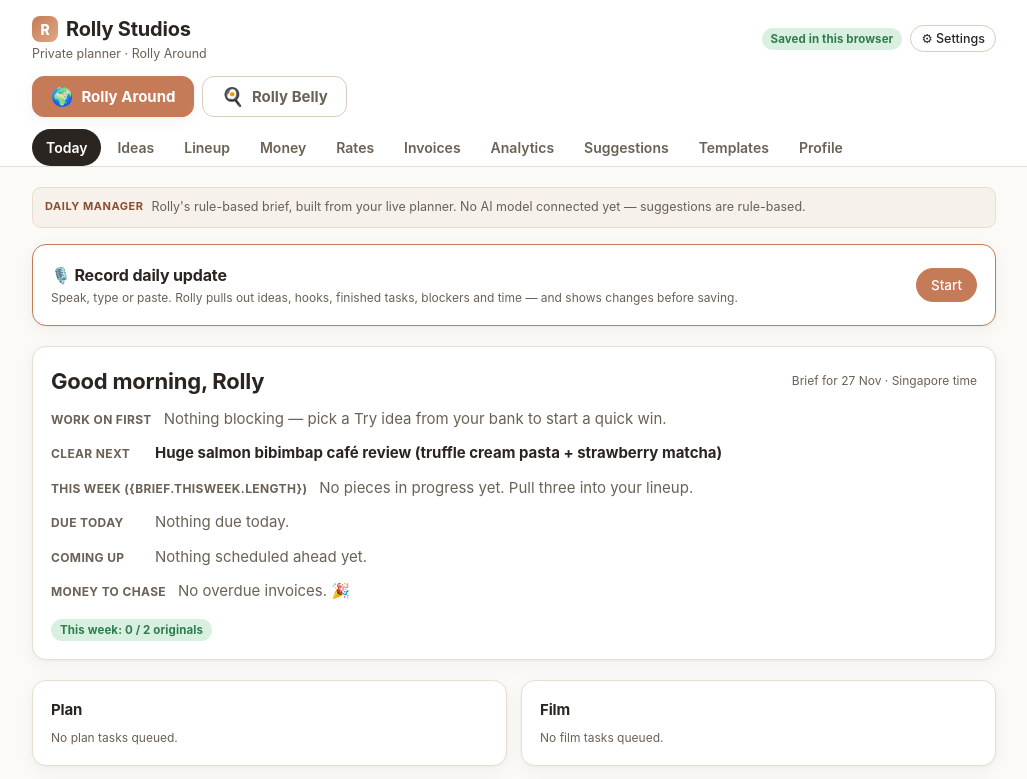
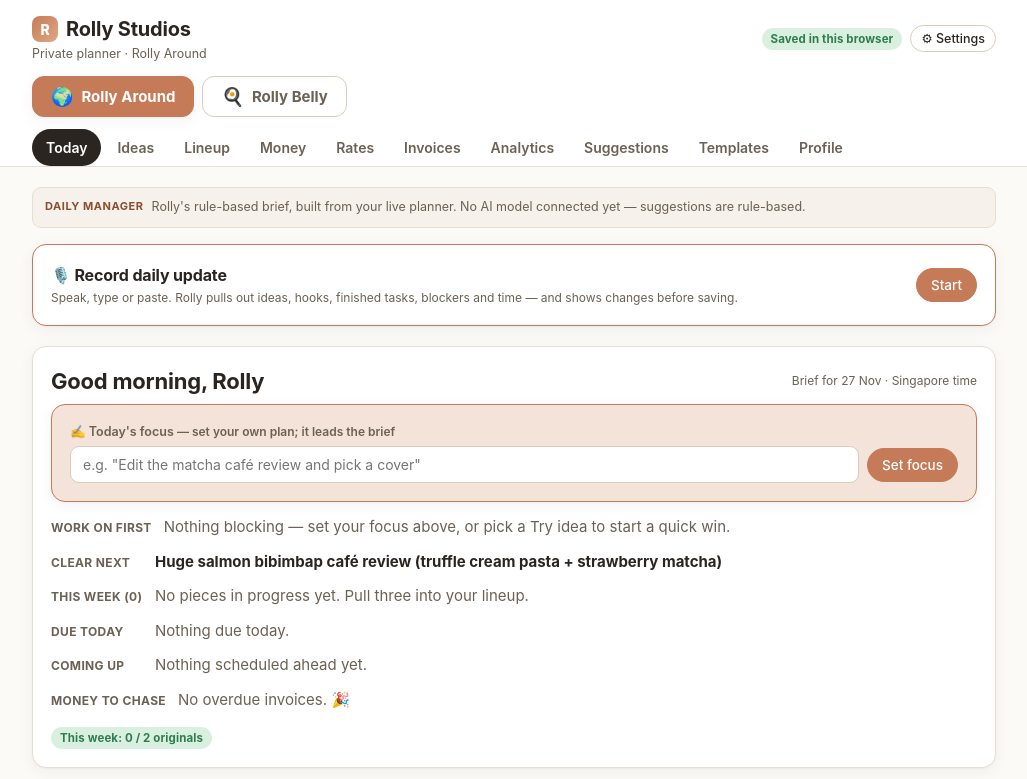
Before and after one commit to shannybeanss/Rollyaround, a React (Vite) app: page / in a window 1280 px wide. Shown: the top 779 px of the page, without its empty margins (126-1153 px from the left). Built offline with nearby package versions, Linux system fonts and the light colour scheme.

Commit message:
Add Today's focus: set your own plan that leads the brief; suggestion demoted to backup; daily-update detects plan phrases

```diff
--- a/src/lib/brief.ts
+++ b/src/lib/brief.ts
@@ -7,7 +7,9 @@ import { isOverdue, daysLate, invoiceTotal, money, realInvoices, todaySGT, weekl
 
 export interface Brief {
   greeting: string;
+  myPlan: { text: string; ideaId?: string } | null;   // your own stated focus
   firstThing: { text: string; reason: string; ideaId?: string } | null;
+  firstThingIsSuggestion: boolean;  // true = app guessed; false = your plan
   clearNext: { text: string; ideaId?: string } | null;
   thisWeek: { idea: Idea; lastStop: string }[];
   dueToday: string[];
@@ -32,6 +34,11 @@ export function buildBrief(data: AppData): Brief {
   const inProgress = data.ideas.filter(
     (i) => !i.isDemo && ["Script", "Edit", "Ready", "Scheduled"].includes(i.stage)
   );
+
+  // Your own plan, if you set one for today — this leads the brief.
+  const myPlan = (data.todayPlan && data.todayPlan.date === today && data.todayPlan.text.trim())
+    ? { text: data.todayPlan.text.trim(), ideaId: data.todayPlan.ideaId }
+    : null;
 
   // First thing: prefer a Ready piece missing a cover/next waiting item,
   // else the nearest-to-done in-progress piece.
@@ -102,7 +109,9 @@ export function buildBrief(data: AppData): Brief {
 
   return {
     greeting,
+    myPlan,
     firstThing,
+    firstThingIsSuggestion: !myPlan,  // if you set a plan, the "first thing" is just a backup suggestion
     clearNext,
     thisWeek,
     dueToday,
--- a/src/lib/extract.ts
+++ b/src/lib/extract.ts
@@ -39,6 +39,22 @@ export function extractChanges(transcript: string, data: AppData): ProposedChang
   const text = transcript.trim();
   if (!text) return out;
   const lower = text.toLowerCase();
+
+  // Your plan for today: "today I'll / I'm going to / I plan to / I want to [do X]"
+  const planMatch = text.match(/\b(?:today i(?:'| a)m going to|today i(?:'ll| will)|i(?:'| a)m going to|i plan to|my plan is to|i want to)\s+(.{4,90})/i);
+  if (planMatch) {
+    const planText = planMatch[1].replace(/[.;].*$/, "").trim();
+    const matchesForPlan = matchIdea(planText, data.ideas);
+    out.push({
+      id: uid(), kind: "schedule", confidence: "clear",
+      ideaId: matchesForPlan[0]?.id,
+      label: `Set today's focus: "${planText}"`,
+      detail: "This becomes the top line of your brief.",
+      apply: (d) => {
+        d.todayPlan = { date: new Date().toISOString().slice(0, 10), text: planText, ideaId: matchesForPlan[0]?.id };
+      },
+    });
+  }
 
   // Minutes available
   const timeMatch = lower.match(/(\d{1,3})\s*(min|mins|minutes)/);
--- a/src/pages/Today.tsx
+++ b/src/pages/Today.tsx
@@ -15,6 +15,16 @@ export function Today() {
   const brief = useMemo(() => buildBrief(data), [data]);
 
   const [newWaiting, setNewWaiting] = useState("");
+  const [planText, setPlanText] = useState(
+    data.todayPlan?.date === todaySGT() ? data.todayPlan.text : ""
+  );
+
+  const savePlan = () => {
+    const text = planText.trim();
+    update((d) => { d.todayPlan = text ? { date: todaySGT(), text } : undefined; return d; });
+    show(text ? "Today's focus set — it leads your brief" : "Focus cleared");
+  };
+  const clearPlan = () => { setPlanText(""); update((d) => { d.todayPlan = undefined; return d; }); show("Focus cleared — back to suggestions"); };
 
   const toggleWaiting = (id: string) =>
     update((d) => { const w = d.waiting.find((x) => x.id === id); if (w) w.done = !w.done; return d; });
@@ -53,18 +63,42 @@ export function Today() {
           <span className="tiny muted">Brief for {fmtSGT(todaySGT())} · Singapore time</span>
         </div>
 
+        {/* Today's focus — your own plan leads the brief */}
+        <div className="card card-pad" style={{ background: "var(--accent-soft)", border: "1px solid var(--accent)", marginBottom: 14 }}>
+          <label>✍️ Today's focus <span className="tiny muted">— set your own plan; it leads the brief</span></label>
+          <div className="row gap-8 wrap">
+            <input className="grow" style={{ minWidth: 220 }} placeholder='e.g. "Edit the matcha café review and pick a cover"'
+                   value={planText} onChange={(e) => setPlanText(e.target.value)} onKeyDown={(e) => e.key === "Enter" && savePlan()} />
+            <button className="btn btn-accent" onClick={savePlan}>Set focus</button>
+            {brief.myPlan && <button className="btn btn-ghost" onClick={clearPlan}>Clear</button>}
+          </div>
+        </div>
+
         <div className="stack gap-12" style={{ marginTop: 10 }}>
-          <BriefLine label="Work on first">
-            {brief.firstThing ? (
-              <><b>{brief.firstThing.text}.</b> <span className="muted">{brief.firstThing.reason}</span></>
-            ) : <span className="muted">Nothing blocking — pick a Try idea from your bank to start a quick win.</span>}
-          </BriefLine>
+          {brief.myPlan ? (
+            <>
+              <BriefLine label="Your plan">
+                <b style={{ color: "var(--accent-ink)" }}>{brief.myPlan.text}</b>
+              </BriefLine>
+              {brief.firstThing && (
+                <BriefLine label="If spare time">
+                  <span className="muted">{brief.firstThing.text} — {brief.firstThing.reason}</span>
+                </BriefLine>
+              )}
+            </>
+          ) : (
+            <BriefLine label="Work on first">
+              {brief.firstThing ? (
+                <><b>{brief.firstThing.text}.</b> <span className="muted">{brief.firstThing.reason}</span> <span className="tiny faint">(suggested — set your own focus above to override)</span></>
+              ) : <span className="muted">Nothing blocking — set your focus above, or pick a Try idea to start a quick win.</span>}
+            </BriefLine>
+          )}
 
           <BriefLine label="Clear next">
             {brief.clearNext ? <b>{brief.clearNext.text}</b> : <span className="muted">Backlog is clear of unqueued Try ideas.</span>}
           </BriefLine>
 
-          <BriefLine label="This week ({brief.thisWeek.length})">
+          <BriefLine label={`This week (${brief.thisWeek.length})`}>
             {brief.thisWeek.length ? (
               <ul style={{ margin: 0, paddingLeft: 18 }}>
                 {brief.thisWeek.map(({ idea, lastStop }) => (
--- a/src/types.ts
+++ b/src/types.ts
@@ -296,10 +296,18 @@ export interface BrandDeal {
   isDemo: boolean;
 }
 
+// Your own stated plan (overrides the suggested "first thing").
+export interface TodayPlan {
+  date: string;        // ISO date (SGT) the plan was set for
+  text: string;        // what you decided to focus on
+  ideaId?: string;     // optional link to a piece
+}
+
 // ---- One creator account's full state (per account: travel / cooking) ----
 export interface AppData {
   version: number;
   seriesList: string[];        // this account's content series
+  todayPlan?: TodayPlan;       // your own focus for today (beats the suggestion)
   ideas: Idea[];
   scheduledTasks: ScheduledTask[];
   waiting: WaitingItem[];
```
